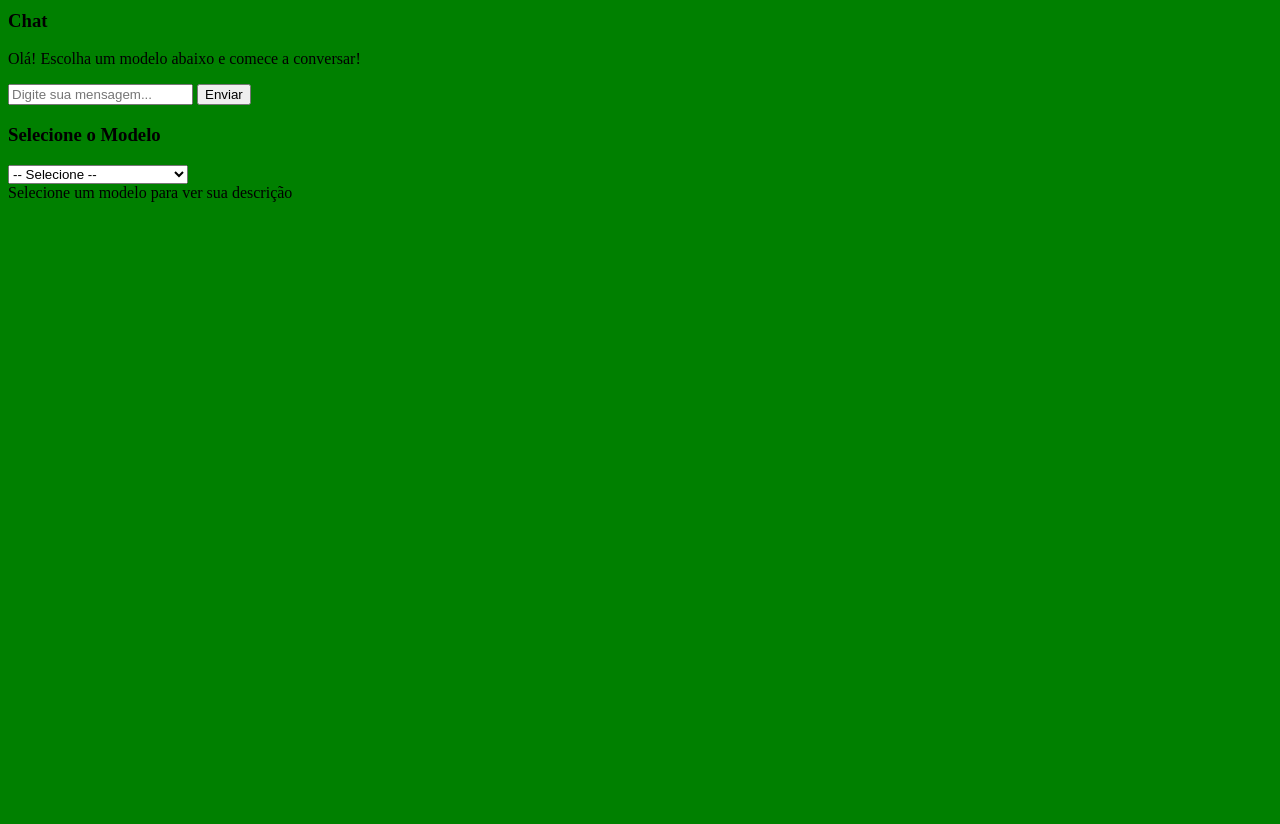
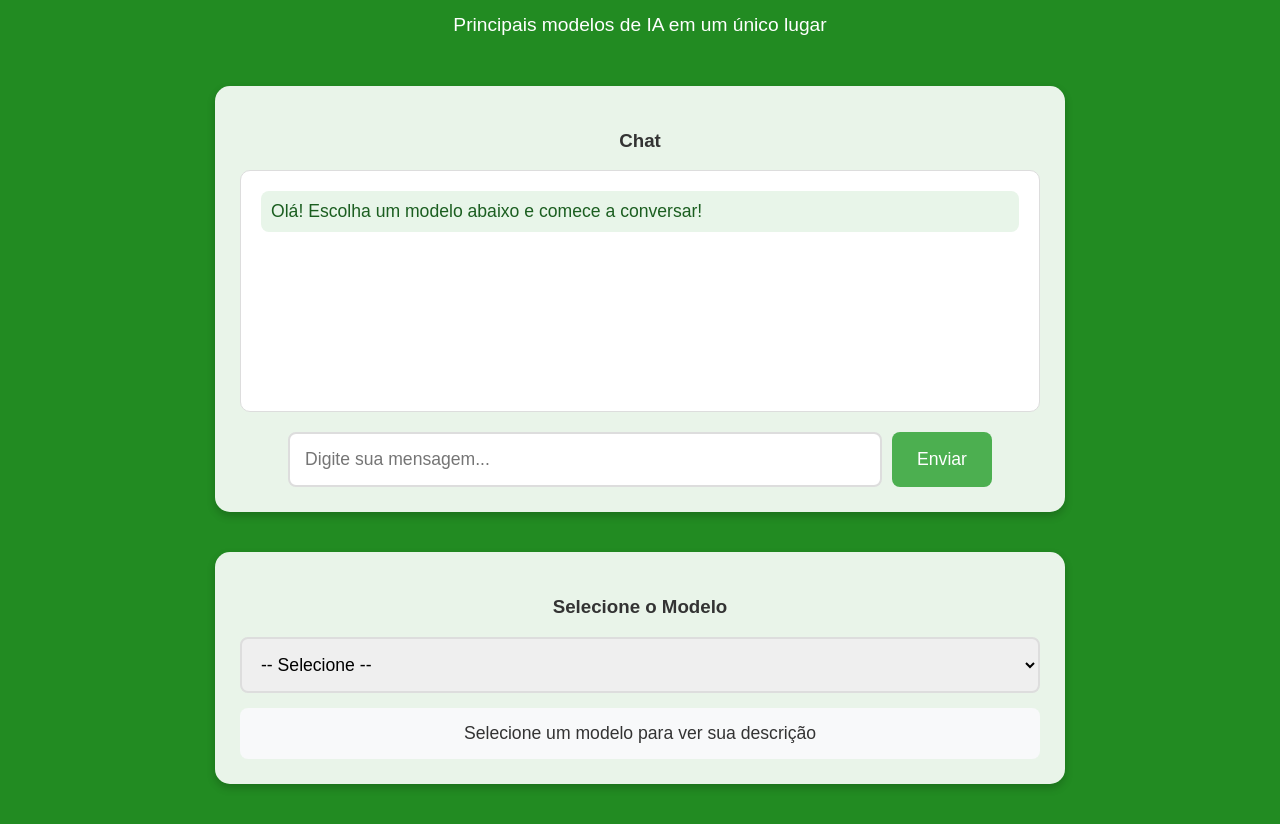
Before and after one commit to vaicumebanana/AllOneAI, a plain HTML site: page index.html in a window 1280 px wide. Shown: the part 107-931 px from the top of the page. Before the commit the page ends 800 px from the top, so only its background shows below. Drawn offline with Linux system fonts and the light colour scheme.

Commit message:
Update index.html

```diff
--- a/index.html
+++ b/index.html
@@ -4,32 +4,136 @@
     <title>AllOneAI - Modelos de IA</title>
     <style>
         body {
-            background-color: green;
+            background-color: #228B22;
+            font-family: Arial, sans-serif;
+            display: flex;
+            flex-direction: column;
+            align-items: center;
+            justify-content: center;
+            min-height: 100vh;
+            margin: 0;
+            padding: 20px;
+            text-align: center;
+            color: white;
+        }
+        h1 {
+            font-size: 2.5em;
+            margin-bottom: 10px;
+        }
+        p.subtitle {
+            font-size: 1.2em;
+            margin-bottom: 30px;
+        }
+        .container {
+            width: 90%;
+            max-width: 800px;
+            margin: 20px auto;
+            padding: 25px;
+            background-color: rgba(255, 255, 255, 0.9);
+            border-radius: 15px;
+            box-shadow: 0 4px 8px rgba(0, 0, 0, 0.2);
+            color: #333;
+        }
+        #chat-history {
+            min-height: 200px;
+            max-height: 400px;
+            overflow-y: auto;
+            text-align: left;
+            padding: 20px;
+            background-color: white;
+            border-radius: 10px;
+            margin-bottom: 20px;
+            font-size: 1.1em;
+            border: 1px solid #ddd;
+        }
+        #user-input {
+            width: 70%;
+            padding: 15px;
+            font-size: 1.1em;
+            border: 2px solid #ddd;
+            border-radius: 8px;
+            margin-right: 10px;
+        }
+        #send-button {
+            padding: 15px 25px;
+            font-size: 1.1em;
+            background-color: #4CAF50;
+            color: white;
+            border: none;
+            border-radius: 8px;
+            cursor: pointer;
+            transition: background-color 0.3s;
+        }
+        #send-button:hover {
+            background-color: #45a049;
+        }
+        #model-selector {
+            width: 100%;
+            padding: 15px;
+            font-size: 1.1em;
+            border: 2px solid #ddd;
+            border-radius: 8px;
+            margin-bottom: 15px;
+        }
+        #model-info {
+            padding: 15px;
+            background-color: #f8f9fa;
+            border-radius: 8px;
+            font-size: 1.1em;
+        }
+        #loading {
+            font-size: 1.2em;
+            margin-top: 20px;
+        }
+        .user-message {
+            background-color: #e3f2fd;
+            padding: 10px;
+            border-radius: 8px;
+            margin-bottom: 10px;
+            color: #0d47a1;
+            font-weight: bold;
+        }
+        .ai-message {
+            background-color: #e8f5e9;
+            padding: 10px;
+            border-radius: 8px;
+            margin-bottom: 10px;
+            color: #1b5e20;
+        }
+        .error-message {
+            background-color: #ffebee;
+            padding: 10px;
+            border-radius: 8px;
+            margin-bottom: 10px;
+            color: #c62828;
         }
     </style>
 </head>
 <body>
     <h1>AllOneAI</h1>
-    <p>Principais modelos de IA em um único lugar</p>
+    <p class="subtitle">Principais modelos de IA em um único lugar</p>
 
-    <div>
+    <div class="container">
         <h3>Chat</h3>
         <div id="chat-history">
-            <p>Olá! Escolha um modelo abaixo e comece a conversar!</p>
+            <div class="ai-message">Olá! Escolha um modelo abaixo e comece a conversar!</div>
         </div>
-        <input type="text" id="user-input" placeholder="Digite sua mensagem...">
-        <button id="send-button">Enviar</button>
+        <div style="display: flex; justify-content: center;">
+            <input type="text" id="user-input" placeholder="Digite sua mensagem..." autocomplete="off">
+            <button id="send-button">Enviar</button>
+        </div>
     </div>
 
-    <div>
+    <div class="container">
         <h3>Selecione o Modelo</h3>
         <select id="model-selector">
             <option value="">-- Selecione --</option>
-            <option value="openrouter:openai/gpt-4o">GPT-4o (OpenAI)</option>
-            <option value="openrouter:anthropic/claude-3-opus">Claude 3 Opus (Anthropic)</option>
-            <option value="openrouter:google/gemini-2.5-pro">Gemini 2.5 Pro (Google)</option>
-            <option value="openrouter:meta-llama/llama-3-70b-instruct">Llama 3 70B (Meta)</option>
-            <option value="openrouter:mistralai/mistral-large">Mistral Large (Mistral)</option>
+            <option value="openrouter:openai/gpt-4">GPT-4 (OpenAI)</option>
+            <option value="openrouter:anthropic/claude-2">Claude 2 (Anthropic)</option>
+            <option value="openrouter:google/palm-2">PaLM 2 (Google)</option>
+            <option value="openrouter:meta-llama/llama-2-70b">Llama 2 70B (Meta)</option>
+            <option value="openrouter:openai/gpt-3.5-turbo">GPT-3.5 Turbo (OpenAI)</option>
+            <option value="openrouter:anthropic/claude-3-sonnet">Claude 3 Sonnet (Anthropic)</option>
         </select>
         <div id="model-info">Selecione um modelo para ver sua descrição</div>
     </div>
@@ -39,105 +143,116 @@
     <script src="https://js.puter.com/v2/"></script>
     <script>
         const models = {
-            "openrouter:openai/gpt-4o": {
-                name: "GPT-4o",
-                description: "Modelo mais avançado da OpenAI"
+            "openrouter:openai/gpt-4": {
+                name: "GPT-4",
+                description: "Modelo mais avançado da OpenAI com raciocínio complexo"
             },
-            "openrouter:anthropic/claude-3-opus": {
-                name: "Claude 3 Opus",
-                description: "Modelo topo de linha da Anthropic"
+            "openrouter:anthropic/claude-2": {
+                name: "Claude 2",
+                description: "Modelo topo de linha da Anthropic com foco em segurança"
             },
-            "openrouter:google/gemini-2.5-pro": {
-                name: "Gemini 2.5 Pro",
-                description: "Modelo avançado do Google"
+            "openrouter:google/palm-2": {
+                name: "PaLM 2",
+                description: "Modelo avançado do Google com amplo conhecimento"
             },
-            "openrouter:meta-llama/llama-3-70b-instruct": {
-                name: "Llama 3 70B",
-                description: "Modelo open-source da Meta"
+            "openrouter:meta-llama/llama-2-70b": {
+                name: "Llama 2 70B",
+                description: "Modelo open-source da Meta com ótimo desempenho"
             },
-            "openrouter:mistralai/mistral-large": {
-                name: "Mistral Large",
-                description: "Modelo avançado da Mistral AI"
+            "openrouter:openai/gpt-3.5-turbo": {
+                name: "GPT-3.5 Turbo",
+                description: "Versão rápida e eficiente do modelo da OpenAI"
+            },
+            "openrouter:anthropic/claude-3-sonnet": {
+                name: "Claude 3 Sonnet",
+                description: "Versão balanceada da série Claude 3 da Anthropic"
             }
         };
 
         let currentModel = "";
         let currentConversation = [];
 
-        // Carregar conversa salva ao iniciar
-        function loadConversation() {
-            const savedConversation = localStorage.getItem('aiConversation');
-            if (savedConversation) {
-                currentConversation = JSON.parse(savedConversation);
-                // Reconstruir o chat a partir do localStorage
-                document.getElementById('chat-history').innerHTML = '';
-                currentConversation.forEach(msg => {
-                    addMessage(msg.content, msg.role === 'user' ? 'user' : 'ai', false);
-                });
-            }
-        }
+        document.addEventListener('DOMContentLoaded', function() {
+            const modelSelector = document.getElementById('model-selector');
+            const userInput = document.getElementById('user-input');
+            const sendButton = document.getElementById('send-button');
 
-        // Salvar conversa no localStorage
-        function saveConversation() {
-            localStorage.setItem('aiConversation', JSON.stringify(currentConversation));
-        }
-
-        // Inicialização
-        document.addEventListener('DOMContentLoaded', function() {
-            loadConversation();
-
-            document.getElementById('model-selector').addEventListener('change', function() {
+            modelSelector.addEventListener('change', function() {
                 currentModel = this.value;
                 const model = models[currentModel];
-                document.getElementById('model-info').innerHTML = model
-                    ? `<b>${model.name}</b>: ${model.description}`
-                    : "Selecione um modelo";
 
-                if (currentConversation.length === 0 && model) {
-                    addMessage(`Você está conversando com ${model.name}. Como posso ajudar?`, 'ai');
+                if (model) {
+                    document.getElementById('model-info').innerHTML =
+                        `<strong>${model.name}</strong><br>${model.description}`;
+
+                    // Reset conversation when changing model
+                    currentConversation = [];
+                    document.getElementById('chat-history').innerHTML =
+                        `<div class="ai-message">Você está conversando com ${model.name}. Como posso ajudar?</div>`;
+                } else {
+                    document.getElementById('model-info').textContent = "Selecione um modelo";
                 }
             });
 
-            document.getElementById('send-button').addEventListener('click', sendMessage);
-            document.getElementById('user-input').addEventListener('keypress', function(e) {
-                if (e.key === 'Enter') sendMessage();
+            sendButton.addEventListener('click', sendMessage);
+            userInput.addEventListener('keypress', function(e) {
+                if (e.key === 'Enter') {
+                    sendMessage();
+                }
             });
         });
 
         function sendMessage() {
             const input = document.getElementById('user-input');
             const message = input.value.trim();
-            if (!message || !currentModel) return;
+
+            if (!message) return;
+            if (!currentModel) {
+                alert("Por favor, selecione um modelo primeiro");
+                return;
+            }
 
             addMessage(message, 'user');
             input.value = '';
             document.getElementById('loading').style.display = 'block';
+
+            // Adiciona a mensagem do usuário à conversa
             currentConversation.push({role: 'user', content: message});
 
+            // Chama a API do Puter.ai corretamente
             puter.ai.chat(currentConversation, {model: currentModel})
                 .then(response => {
                     addMessage(response, 'ai');
                     currentConversation.push({role: 'assistant', content: response});
-                    saveConversation(); // Salvar após resposta da IA
                 })
                 .catch(err => {
-                    addMessage("Erro: " + err.message, 'ai');
+                    console.error("Erro na API:", err);
+                    addMessage("Ocorreu um erro ao processar sua mensagem. Por favor, tente novamente.", 'error');
                 })
                 .finally(() => {
                     document.getElementById('loading').style.display = 'none';
                 });
         }
 
-        function addMessage(text, sender, save = true) {
+        function addMessage(text, type) {
             const chat = document.getElementById('chat-history');
-            const msg = document.createElement('p');
-            msg.textContent = (sender === 'user' ? "Você: " : "IA: ") + text;
+            const msg = document.createElement('div');
+
+            if (type === 'user') {
+                msg.className = 'user-message';
+                msg.textContent = "Você: " + text;
+            }
+            else if (type === 'ai') {
+                msg.className = 'ai-message';
+                msg.textContent = "IA: " + text;
+            }
+            else {
+                msg.className = 'error-message';
+                msg.textContent = "Erro: " + text;
+            }
+
             chat.appendChild(msg);
             chat.scrollTop = chat.scrollHeight;
-
-            if (save) {
-                saveConversation();
-            }
         }
     </script>
 </body>
```
